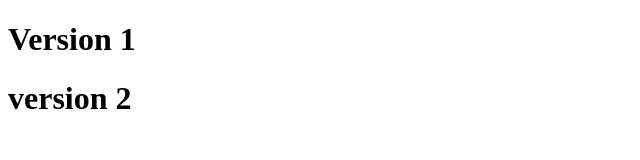
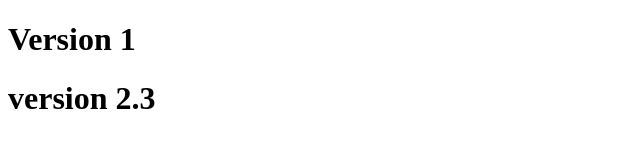
Before and after one commit to Cphil31/test_version, a plain HTML site: page index.html in a window 1280 px wide. Shown: the full height of the page, 0-640 px from the left. Drawn offline with Linux system fonts and the light colour scheme.

Commit message:
version 2.3

```diff
--- a/index.html
+++ b/index.html
@@ -9,6 +9,6 @@
 </head>
 <body>
     <h1>Version 1</h1>
-    <h1>version 2</h1>
+    <h1>version 2.3</h1>
 </body>
 </html>
```
